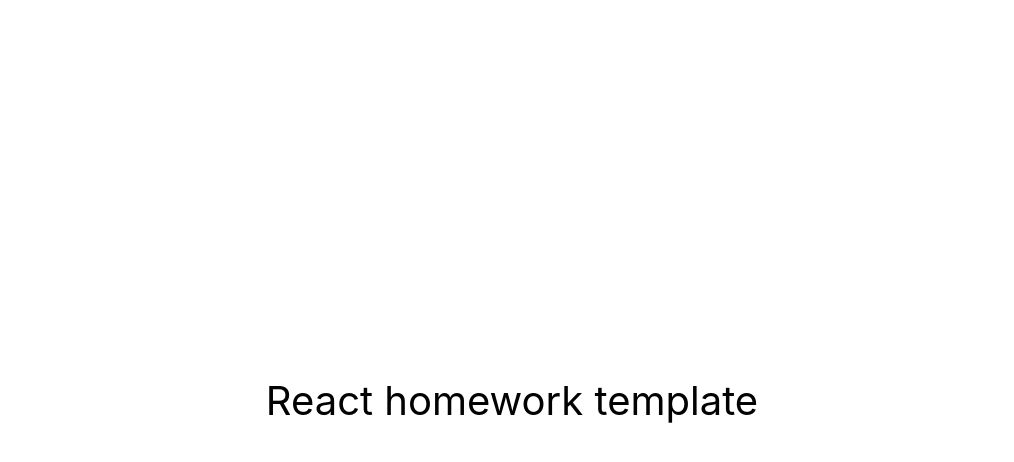
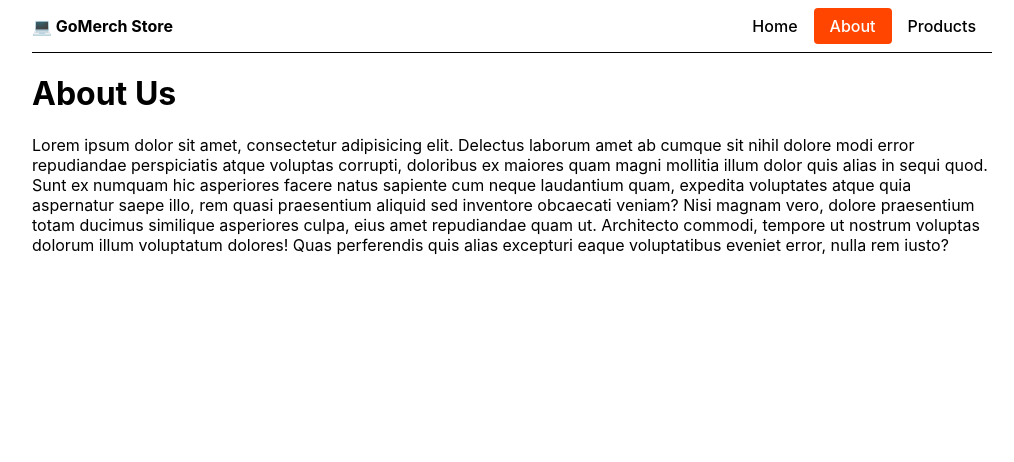
Before and after one commit to DimaMarkow/goit-react-hw-05-movies, a React (Create React App) app: page /about in a window 1280 px wide. Shown: the top 462 px of the page, without its empty margins (128-1142 px from the left). Built offline with nearby package versions, Linux system fonts and the light colour scheme.

Commit message:
start plus

```diff
--- a/package.json
+++ b/package.json
@@ -8,8 +8,10 @@
     "@testing-library/react": "^12.1.4",
     "@testing-library/user-event": "^13.5.0",
     "react": "^18.1.0",
-    "react-dom": "^18.1.0",
-    "react-scripts": "5.0.1",
+    "react-dom": "^18.2.0",
+    "react-router-dom": "^6.8.1",
+    "react-scripts": "^5.0.1",
+    "styled-components": "^5.3.6",
     "web-vitals": "^2.1.3"
   },
   "scripts": {
--- a/src/components/App.jsx
+++ b/src/components/App.jsx
@@ -1,16 +1,51 @@
+import { Route, Routes } from 'react-router-dom';
+import { About } from 'pages/About';
+import { Home } from 'pages/Home';
+import { Products } from 'pages/Products';
+import { NotFound } from 'pages/NotFound';
+import { Container, Header, Logo, Link } from 'components/App.styled';
+
 export const App = () => {
   return (
-    <div
-      style={{
-        height: '100vh',
-        display: 'flex',
-        justifyContent: 'center',
-        alignItems: 'center',
-        fontSize: 40,
-        color: '#010101'
-      }}
-    >
-      React homework template
-    </div>
+    <Container>
+      <Header>
+        <Logo>
+          <span role="img" aria-label="computer icon">
+            💻
+          </span>{' '}
+          GoMerch Store
+        </Logo>
+        <nav>
+          <Link to="/" end>
+            Home
+          </Link>
+          <Link to="/about">About</Link>
+          <Link to="/products">Products</Link>
+        </nav>
+      </Header>
+      <Routes>
+        <Route path="/" element={<Home />} />
+        <Route path="/about" element={<About />} />
+        <Route path="/products" element={<Products />} />
+        <Route path="*" element={<NotFound />} />
+      </Routes>
+    </Container>
   );
 };
+
+// export const App = () => {
+//   return (
+//     <div
+//       style={{
+//         height: '100vh',
+//         display: 'flex',
+//         justifyContent: 'center',
+//         alignItems: 'center',
+//         fontSize: 40,
+//         color: '#010101'
+//       }}
+//     >
+//       React homework template
+//     </div>
+//   );
+// };
--- /dev/null
+++ b/src/components/App.styled.js
@@ -0,0 +1,40 @@
+import styled from 'styled-components';
+import { NavLink } from 'react-router-dom';
+
+export const Container = styled.div`
+  max-width: 960px;
+  margin: 0 auto;
+  padding: 0 16px;
+`;
+
+export const Header = styled.header`
+  display: flex;
+  align-items: center;
+  justify-content: space-between;
+  gap: 12px;
+  padding: 8px 0;
+  margin-bottom: 16px;
+  border-bottom: 1px solid black;
+
+  > nav {
+    display: flex;
+  }
+`;
+
+export const Logo = styled.p`
+  font-weight: 700;
+  margin: 0;
+`;
+
+export const Link = styled(NavLink)`
+  padding: 8px 16px;
+  border-radius: 4px;
+  text-decoration: none;
+  color: black;
+  font-weight: 500;
+
+  &.active {
+    color: white;
+    background-color: orangered;
+  }
+`;
--- a/src/index.js
+++ b/src/index.js
@@ -1,10 +1,14 @@
 import React from 'react';
 import ReactDOM from 'react-dom/client';
+import { BrowserRouter } from 'react-router-dom';
+
 import { App } from 'components/App';
 import './index.css';
 
 ReactDOM.createRoot(document.getElementById('root')).render(
   <React.StrictMode>
-    <App />
+    <BrowserRouter>
+      <App />
+    </BrowserRouter>
   </React.StrictMode>
 );
--- /dev/null
+++ b/src/pages/About.jsx
@@ -0,0 +1,20 @@
+export const About = () => {
+  return (
+    <main>
+      <h1>About Us</h1>
+      <p>
+        Lorem ipsum dolor sit amet, consectetur adipisicing elit. Delectus
+        laborum amet ab cumque sit nihil dolore modi error repudiandae
+        perspiciatis atque voluptas corrupti, doloribus ex maiores quam magni
+        mollitia illum dolor quis alias in sequi quod. Sunt ex numquam hic
+        asperiores facere natus sapiente cum neque laudantium quam, expedita
+        voluptates atque quia aspernatur saepe illo, rem quasi praesentium
+        aliquid sed inventore obcaecati veniam? Nisi magnam vero, dolore
+        praesentium totam ducimus similique asperiores culpa, eius amet
+        repudiandae quam ut. Architecto commodi, tempore ut nostrum voluptas
+        dolorum illum voluptatum dolores! Quas perferendis quis alias excepturi
+        eaque voluptatibus eveniet error, nulla rem iusto?
+      </p>
+    </main>
+  );
+};
--- /dev/null
+++ b/src/pages/Home.jsx
@@ -0,0 +1,13 @@
+export const Home = () => {
+  return (
+    <main>
+      <h1>Welcome</h1>
+      <img src="https://via.placeholder.com/960x240" alt="" />
+      <p>
+        Lorem, ipsum dolor sit amet consectetur adipisicing elit. Iusto,
+        laboriosam placeat incidunt rem illum animi nemo quibusdam quia
+        voluptatum voluptate.
+      </p>
+    </main>
+  );
+};
--- /dev/null
+++ b/src/pages/NotFound.jsx
@@ -0,0 +1,8 @@
+export const NotFound = () => {
+  return (
+    <main style={{ textAlign: 'center' }}>
+      <b style={{ fontSize: 64 }}>404</b>
+      <p>Sorry, we couldn't find that page :(</p>
+    </main>
+  );
+};
--- /dev/null
+++ b/src/pages/Products.jsx
@@ -0,0 +1,7 @@
+export const Products = () => {
+  return (
+    <main>
+      <h1>Products page</h1>
+    </main>
+  );
+};
```
Also changed, not shown: 1 other file (tests, documents, lock files or other folders).
